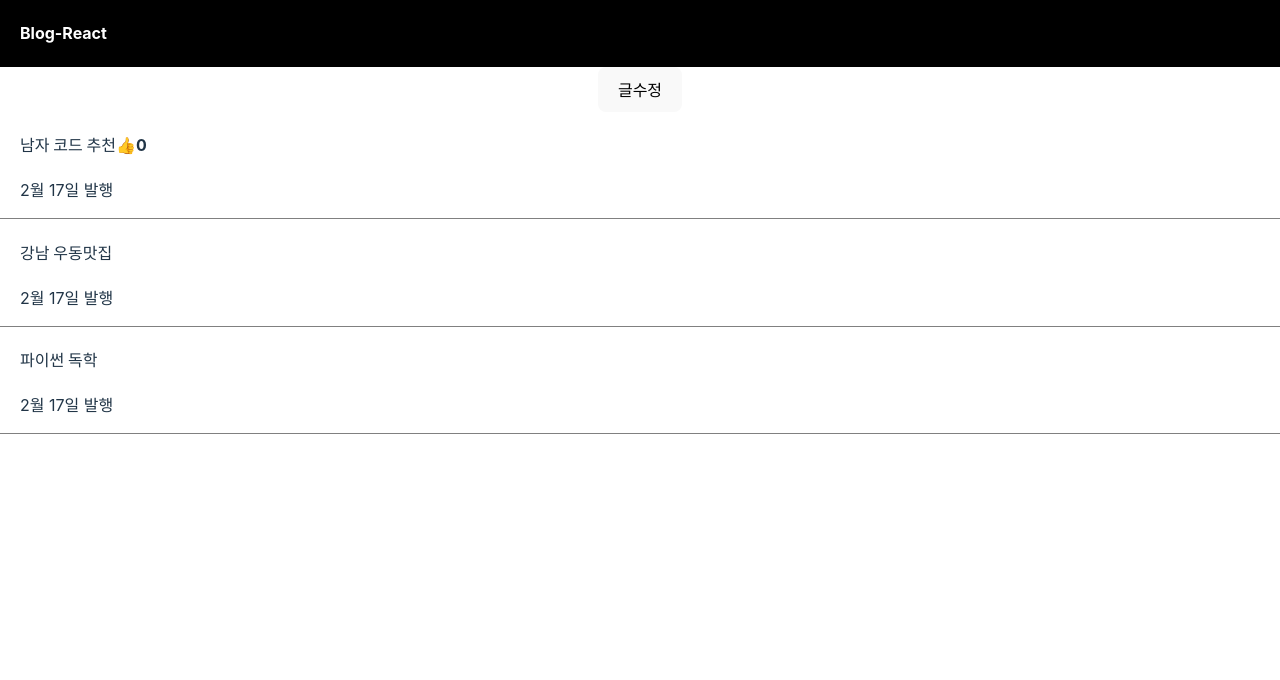
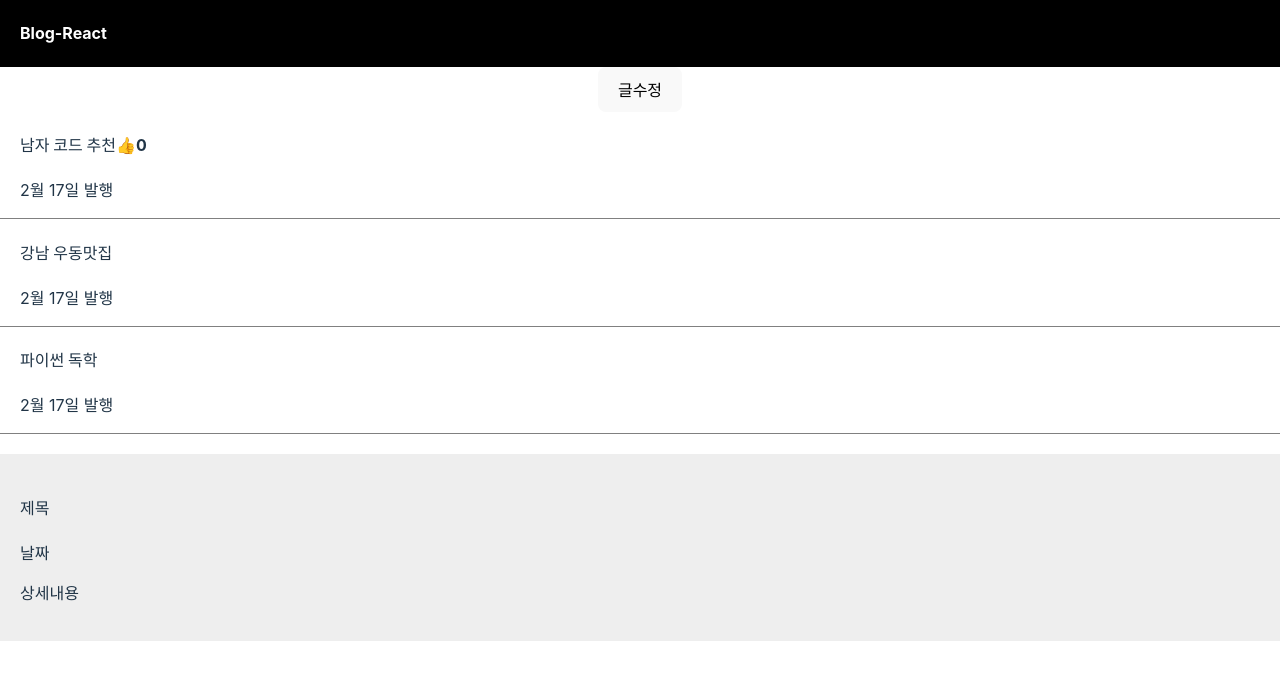
Before and after one commit to yyyenaak/bolgreact, a React (Vite) app: page / in a window 1280 px wide. Shown: the top 680 px of the page. Built offline with nearby package versions, Linux system fonts and the light colour scheme.

Commit message:
modal 생성

```diff
--- a/src/App.css
+++ b/src/App.css
@@ -18,3 +18,9 @@
   color: white;
   padding-left: 20px;
 }
+.modal {
+  margin-top: 20px;
+  padding: 20px;
+  background: #eee;
+  text-align: left;
+}
--- a/src/App.jsx
+++ b/src/App.jsx
@@ -49,6 +49,11 @@
         <h4>{글제목[2]}</h4>
         <p>2월 17일 발행</p>
       </div>
+      <div className="modal">
+        <h4>제목</h4>
+        <p>날짜</p>
+        <p>상세내용</p>
+      </div>
     </div>
   );
 }
```
